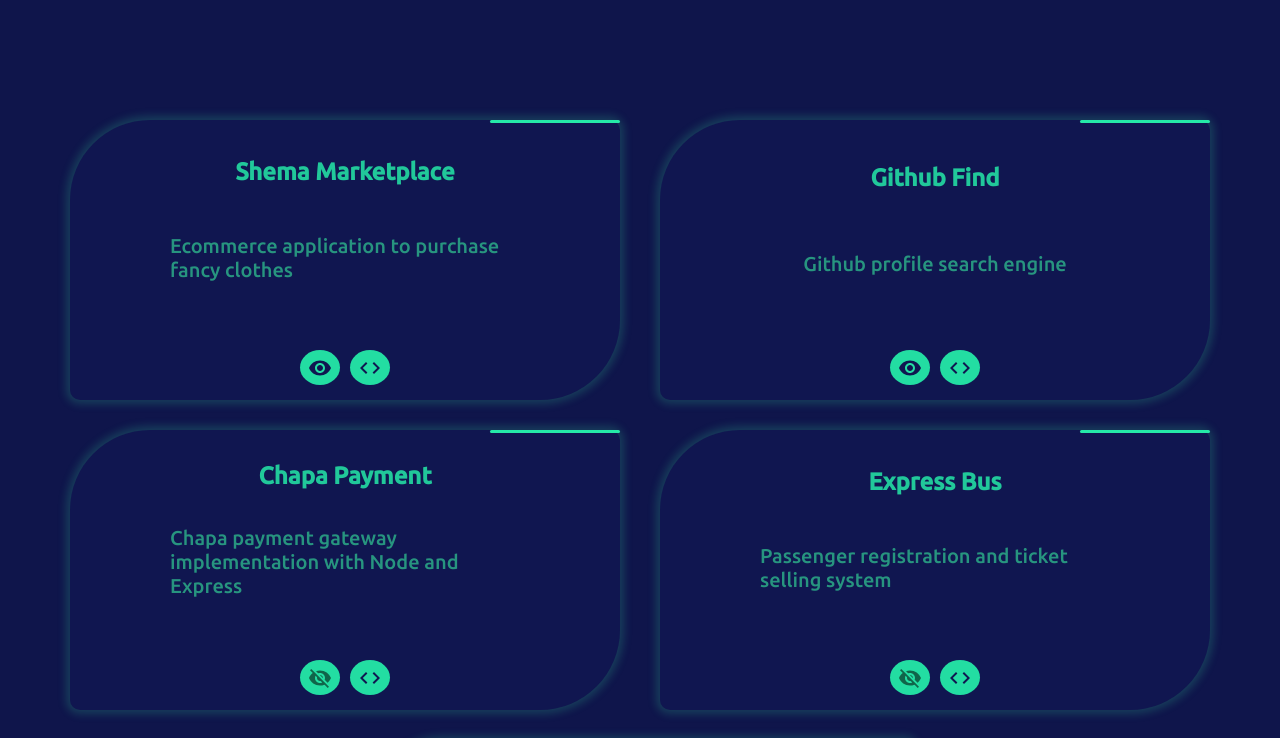
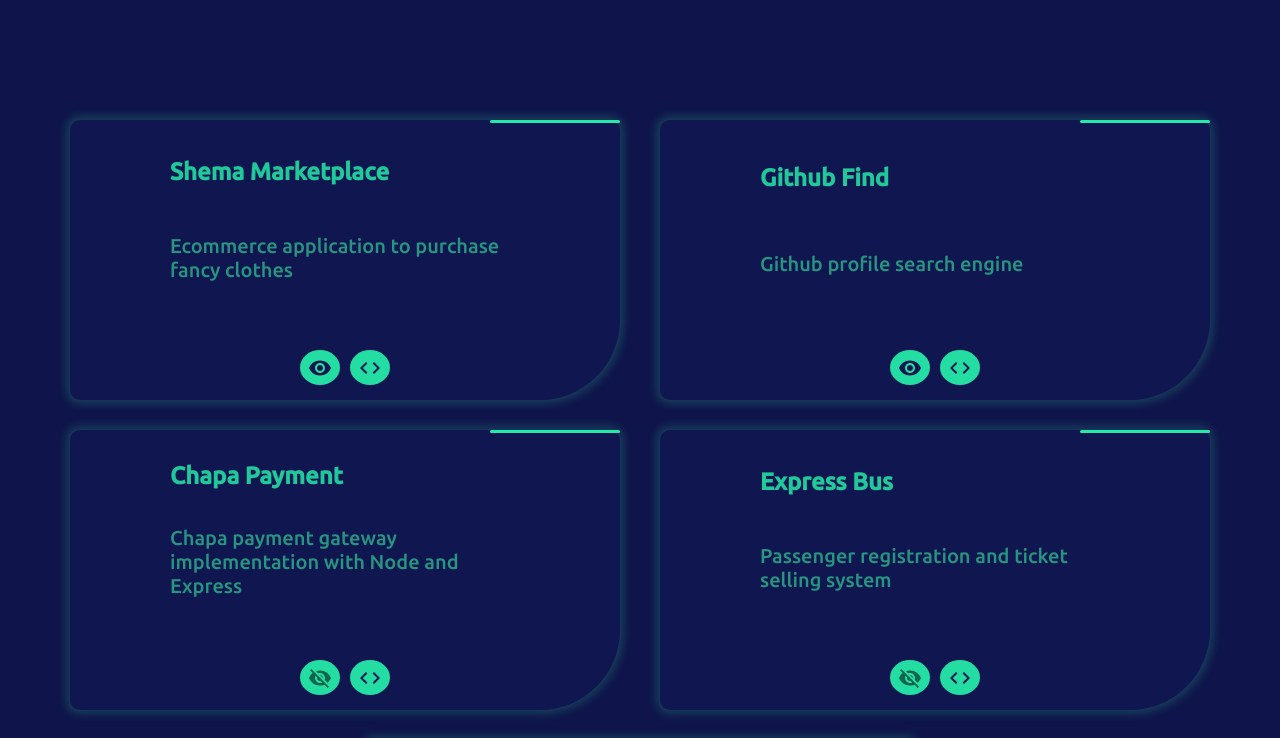
Before and after one commit to Bereky/portfolio-old, a React (Create React App) app: page / in a window 1280 px wide. Shown: the part 1580-2318 px from the top of the page. Built offline with nearby package versions, Linux system fonts and the light colour scheme.

Commit message:
description styled

```diff
--- a/src/components/Project/project.css
+++ b/src/components/Project/project.css
@@ -32,7 +32,7 @@
     margin-bottom: 30px;
     border-radius: 10px;
     box-shadow: 0px 0px 8px 4px rgba(48, 190, 143, 0.245);
-    border-top-left-radius: 80px 80px;
+    /* border-top-left-radius: 80px 80px; */
     border-bottom-right-radius: 80px 80px;
     transition: .4s;
     cursor: default;
@@ -75,19 +75,19 @@
     width: 100%;
     color: rgba(37, 233, 168, 0.849);
     display: flex;
-    justify-content: center;
+    justify-content: start;
     align-items: center;
   }
 
   .project-description-container {
+    display: flex;
+    align-items: flex-start;
     margin: auto;
-    justify-content: center;
-    align-items: center;
-    font-size: 20px;
+    width: 100%;
   }
 
   .project-description {
-    text-align: start;
+    font-size: 20px;
   }
 
   .card-options button {
```
